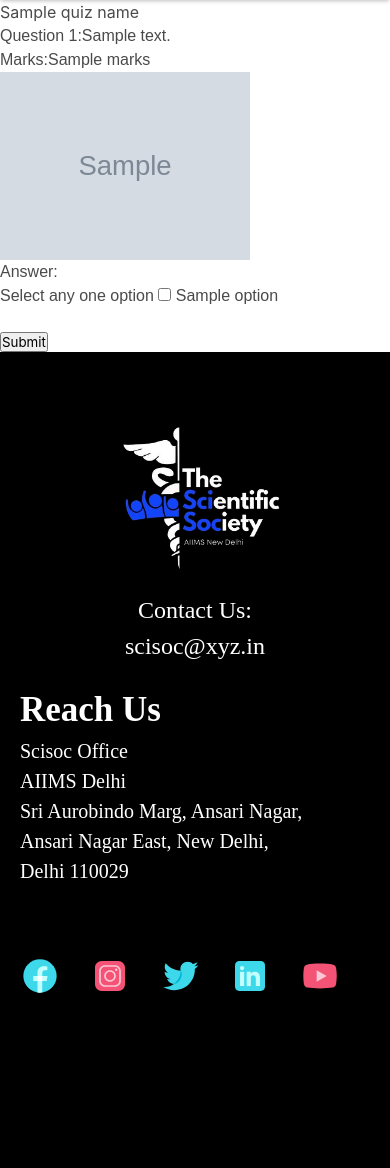
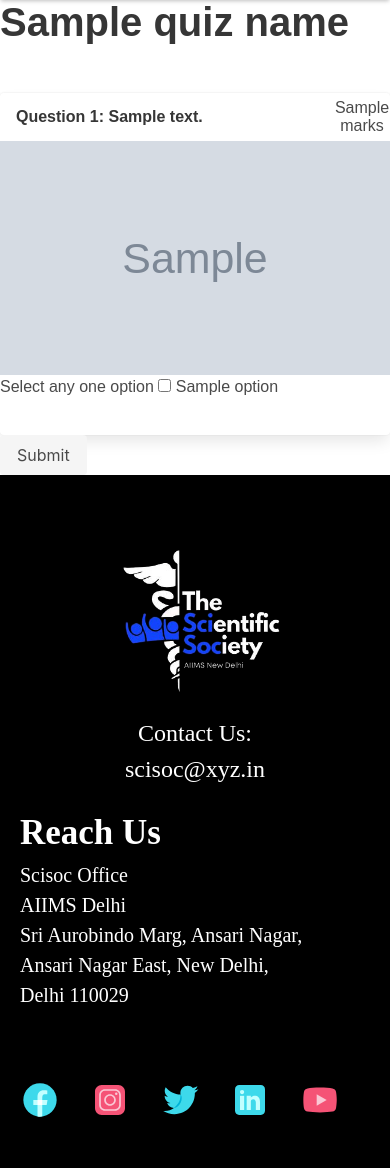
Before and after one commit to Aayush5sep/Scisoc-AIIMS-Delhi, a Django app: template templates/anastomosis/quiz.html in a window 390 px wide. Shown: the part 100-1268 px from the top of the page. Before the commit the page ends 1093 px from the top, so only its background shows below. Run offline with Django 3.2, Linux system fonts and the light colour scheme; the template is opened without the code that fills it: most values are stand-ins (such as "Sample title", 1, 10 or a date in 2020); grey boxes marked "Sample" are stand-in pictures; some web fonts are replaced.

Commit message:
Simple Responsive Design For Quiz Page

```diff
--- a/templates/anastomosis/quiz.html
+++ b/templates/anastomosis/quiz.html
@@ -7,57 +7,96 @@
     {% block body %}
 
 
-        {{quiz_name}}<br>
+    <h2 class="title is-2">{{quiz_name}}</h2><br>
+    <div class="container">
         <form method="post" action="/anastomosis/submit/{{quiz_id}}"> {% csrf_token %}
             <input type="hidden" name="reg_id" value="{{reg_id}}">
 
             {% for qans in question_list %}
+            <div class="card">
+                <header class="card-header">
+                    <p class="card-header-title">
+                        Question {{forloop.counter}}: {{qans.question.question_detail}}
+                    </p>
+                    <button class="card-header-icon" aria-label="more options">
+                      <span class="icon">
+                        {{qans.question.marks}}
+                      </span>
+                    </button>
+                </header>
+                {% comment %} Question {{forloop.counter}}:{{qans.question.question_detail}}       Marks:{{qans.question.marks}}<br> {% endcomment %}
+                {% if qans.question.image %}
+                <div class="card-image">
+                    <figure class="image is-5by3">
+                        <image src="/media/{{qans.question.image}}" >
+                    </figure>
+                </div>
+                {% endif %}
 
-                <h3>Question {{forloop.counter}}:{{qans.question.question_detail}}</h3>       Marks:{{qans.question.marks}}<br>
-                {% if qans.question.image %}
-                    <image src="/media/{{qans.question.image}}" style="max-width:250; max-height:250" ><br>
-                {% endif %}
-                Answer:<br>
                 {% if qans.question.choices %}
+                    <div class="field">
                         Select any one option
                         {% for choice in qans.choices %}
-                        <input class="form-check-input" type="checkbox" name="{{qans.question.qid}}" id="defaultCheck1" value="{{choice.option}}">
+                            <label class="checkbox" for="defaultCheck1">
+                                <input type="checkbox" type="checkbox" name="{{qans.question.qid}}" id="defaultCheck1" value="{{choice.option}}">
+                                {{choice.option}}
+                            </label>
+                            {% comment %} <input class="form-check-input" type="checkbox" name="{{qans.question.qid}}" id="defaultCheck1" value="{{choice.option}}">
                             <label class="form-check-label" for="defaultCheck1">
                                 {{choice.option}}
-                        </label>
+                            </label> {% endcomment %}
                         {% endfor %}
+                    </div>
 
                 {% elif qans.question.short_answer %}
+                    <div class="field">
                         Short answer
-                    <label for="exampleFormControlTextarea1" class="form-label">Example textarea</label>
-                    <textarea class="form-control" id="exampleFormControlTextarea1" rows="3" name="{{qans.question.qid}}"></textarea>
+                        <textarea class="textarea" placeholder="Short Answer" name="{{qans.question.qid}}"></textarea>
+                        {% comment %} <label for="exampleFormControlTextarea1" class="form-label">Example textarea</label>
+                        <textarea class="form-control" id="exampleFormControlTextarea1" rows="3" name="{{qans.question.qid}}"></textarea> {% endcomment %}
+                    </div>
 
                 {% elif qans.question.numerical %}
+                    <div class="field">
                         Integer value
-                    <input type="Integer" name="{{qans.question.qid}}">
+                        <input class="input is-normal" placeholder="Integer Value" type="Integer" name="{{qans.question.qid}}">
+                        {% comment %} <input type="Integer" name="{{qans.question.qid}}"> {% endcomment %}
+                    </div>
 
                 {% elif qans.question.true_false %}
+                    <div class="field">
                         True Or False Question
-                    <select class="form-select" name="{{qans.question.qid}}" aria-label="Default select example">
+                        <div class="select">
+                            <select name="{{qans.question.qid}}">
                                 <option value="None" selected>Select True Or False</option>
                                 <option value="True">True</option>
                                 <option value="False">False</option>
                             </select>
+                        </div>
+                        {% comment %} <select class="form-select" name="{{qans.question.qid}}" aria-label="Default select example">
+                            <option value="None" selected>Select True Or False</option>
+                            <option value="True">True</option>
+                            <option value="False">False</option>
+                        </select> {% endcomment %}
+                    </div>
 
                 {% elif qans.question.matchup %}
+                    <div class="field">
                         Match The Following<br>Enter the corresponding value for the following<br>
                         {% for num in qans.iter %}
-                        {{num|add:"1"}} -> <input type="text" name="{{qans.question.qid}}_{{num|add:"1"}}"> <br>
+                            {{num|add:"1"}} -><input class="input is-normal" type="text" name="{{qans.question.qid}}_{{num|add:"1"}}"><br>
+                             {% comment %} <input type="text" name="{{qans.question.qid}}_{{num|add:"1"}}">  {% endcomment %}
                         {% endfor %}
+                    </div>
 
                 {% endif %}
-                <br><br>
-
+                <br>
+            </div>
             {% endfor %}
-            <button class="btn btn-primary shadow d-block w-100" type="submit">Submit</button>
+            <button class="button is-light" type="submit">Submit</button>
 
         </form>
-
+    </div>
 
     {% endblock %}
 
```
Also changed, not shown: templates/medquiz/quizview.html (+56 -18 lines). Lines whose indentation alone changed are shown as unchanged.
